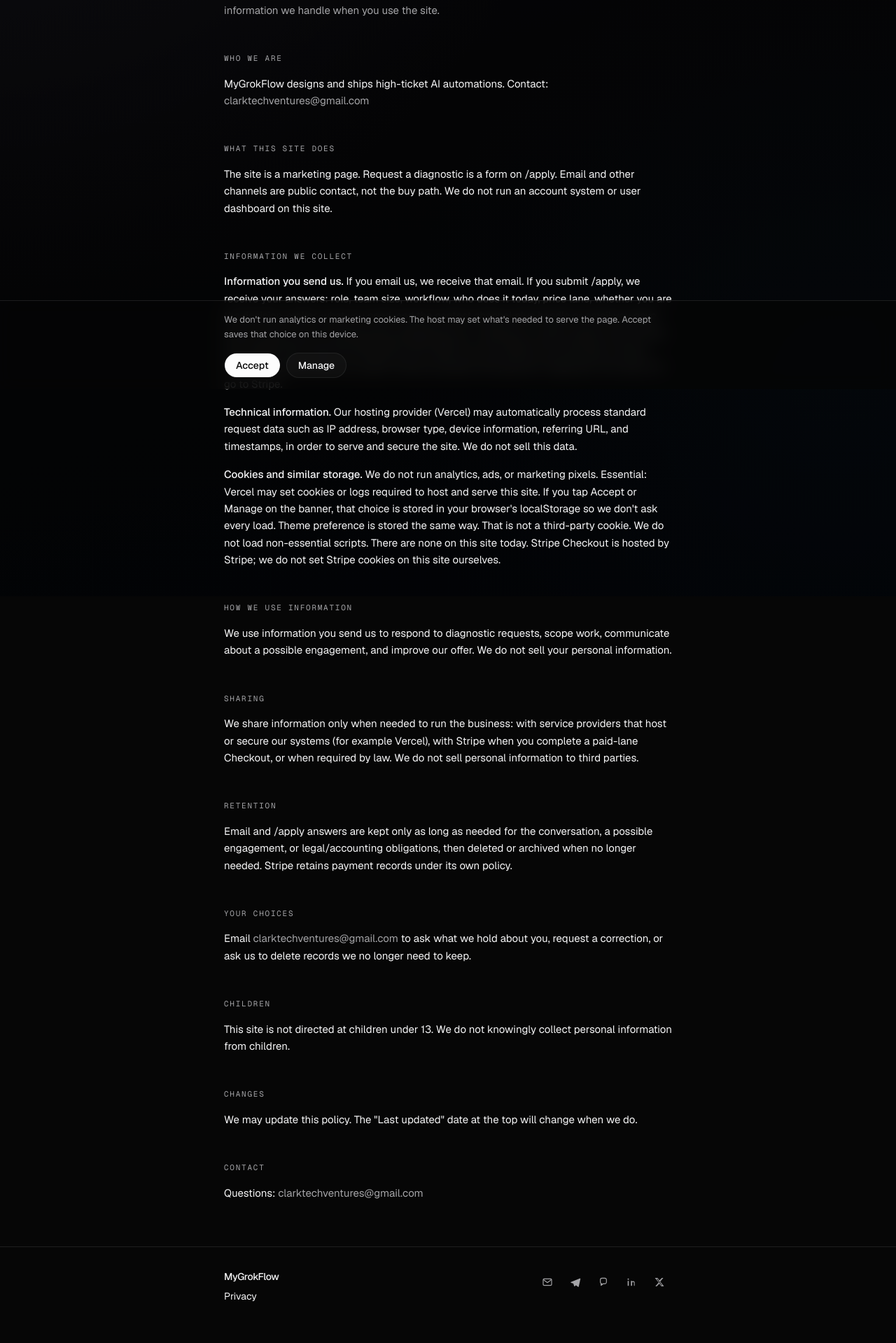
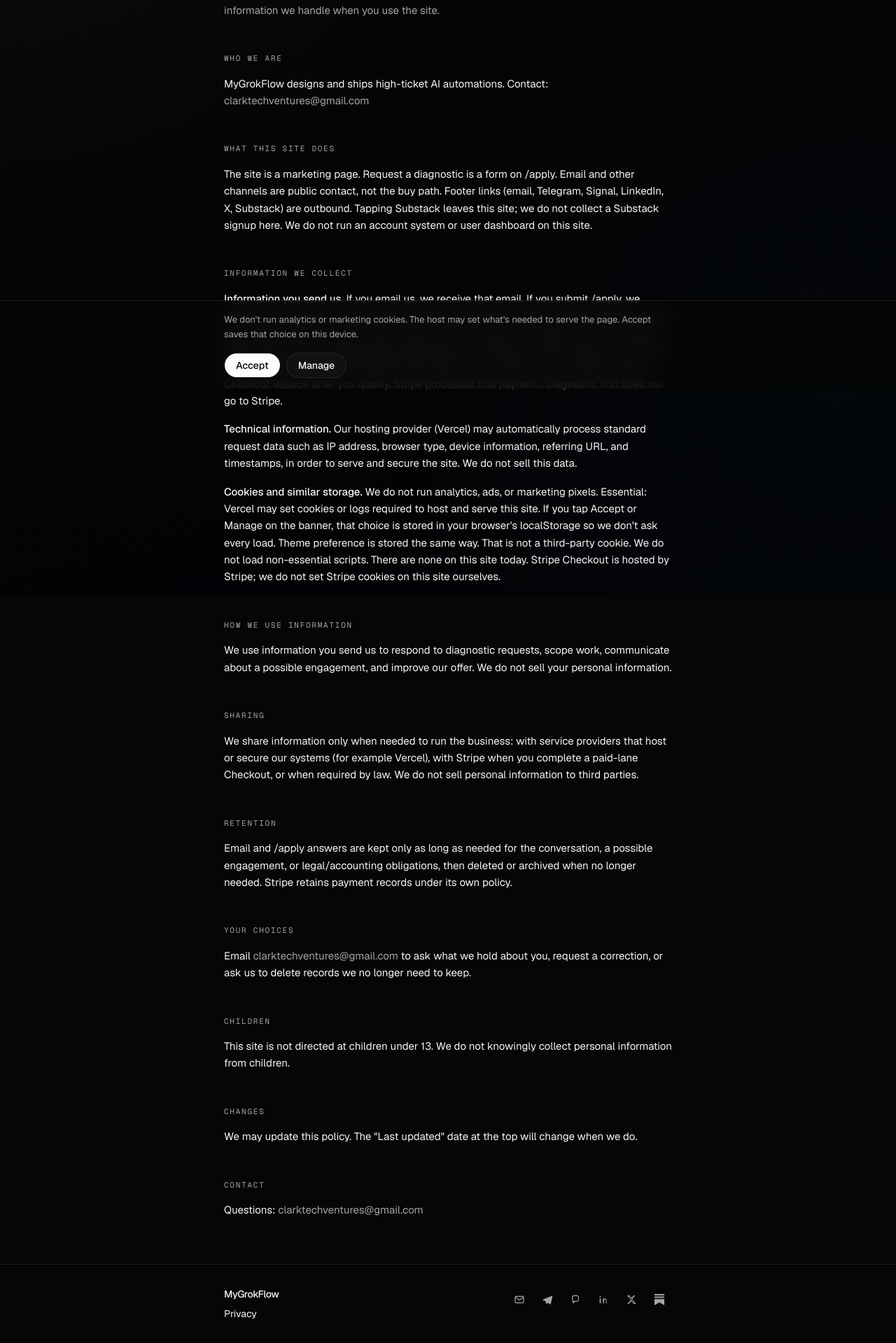
Before and after one commit to Josefusan/mygrokflow, a Next.js app: page /privacy in a window 1280 px wide. Shown: the part 244-2163 px from the top of the page at 70% size. Before the commit the page ends 2138 px from the top, so only its background shows below. Built offline with nearby package versions, Linux system fonts and the light colour scheme.

Commit message:
Substack contact icon and 8px scroll fade (#17)
* Add Substack contact icon and 12px scroll fade

* Privacy: Substack is outbound only; lock scroll fade in VISUAL.md

* Lock scroll fade at 8px, not 12px

```diff
--- a/app/globals.css
+++ b/app/globals.css
@@ -199,9 +199,11 @@
 @keyframes fade-in {
   from {
     opacity: 0;
+    transform: translateY(8px);
   }
   to {
     opacity: 1;
+    transform: translateY(0);
   }
 }
 
--- a/app/privacy/page.tsx
+++ b/app/privacy/page.tsx
@@ -53,8 +53,10 @@
           <p className="mt-4 text-[15px] leading-relaxed">
             The site is a marketing page. Request a diagnostic is a form on{" "}
             /apply. Email and other channels are public contact, not the buy
-            path. We do not run an account system or user dashboard on this
-            site.
+            path. Footer links (email, Telegram, Signal, LinkedIn, X, Substack)
+            are outbound. Tapping Substack leaves this site; we do not collect a
+            Substack signup here. We do not run an account system or user
+            dashboard on this site.
           </p>
         </section>
 
--- a/components/footer-contacts.tsx
+++ b/components/footer-contacts.tsx
@@ -56,6 +56,12 @@
           <path d="M17.3 3h3.1l-6.8 7.8L21.8 21h-5.6l-4.4-5.8L6.4 21H3.3l7.3-8.3L2.4 3h5.7l4 5.3L17.3 3Zm-1 16.2h1.7L7.8 4.7H6L16.3 19.2Z" />
         </svg>
       );
+    case "Substack":
+      return (
+        <svg {...common} fill="currentColor">
+          <path d="M22.54 8.24H1.46V5.41h21.08v2.83ZM1.46 10.81V24L12 18.11 22.54 24V10.81H1.46ZM22.54 0H1.46v2.84h21.08V0Z" />
+        </svg>
+      );
   }
 }
 
--- a/lib/site.ts
+++ b/lib/site.ts
@@ -33,4 +33,9 @@
     href: "https://x.com/Josefusan111",
     text: "@Josefusan111",
   },
+  {
+    label: "Substack",
+    href: "https://substack.com/@josefucan",
+    text: "@josefucan",
+  },
 ] as const;
```
Also changed, not shown: 1 other file (tests, documents, lock files or other folders).
